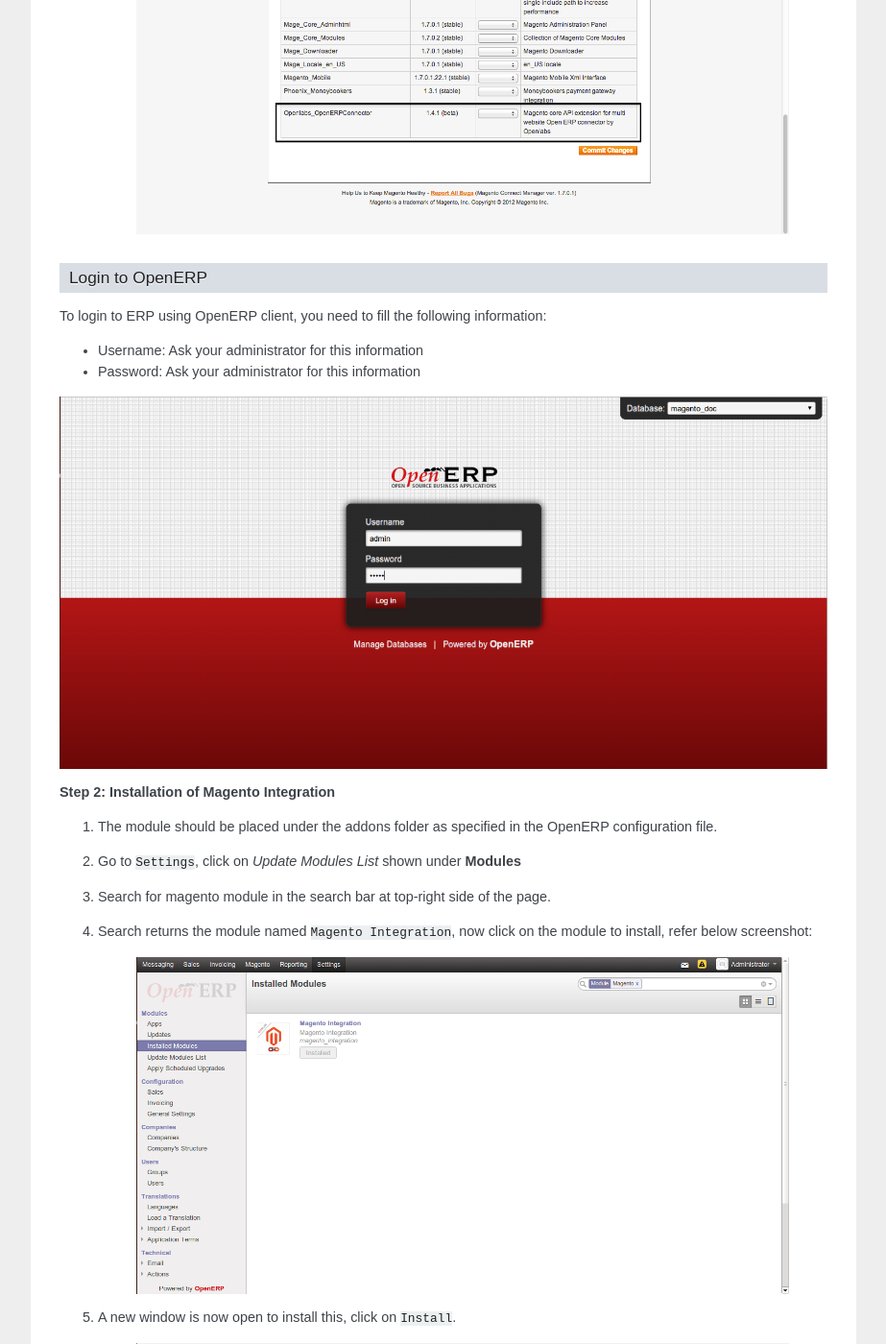
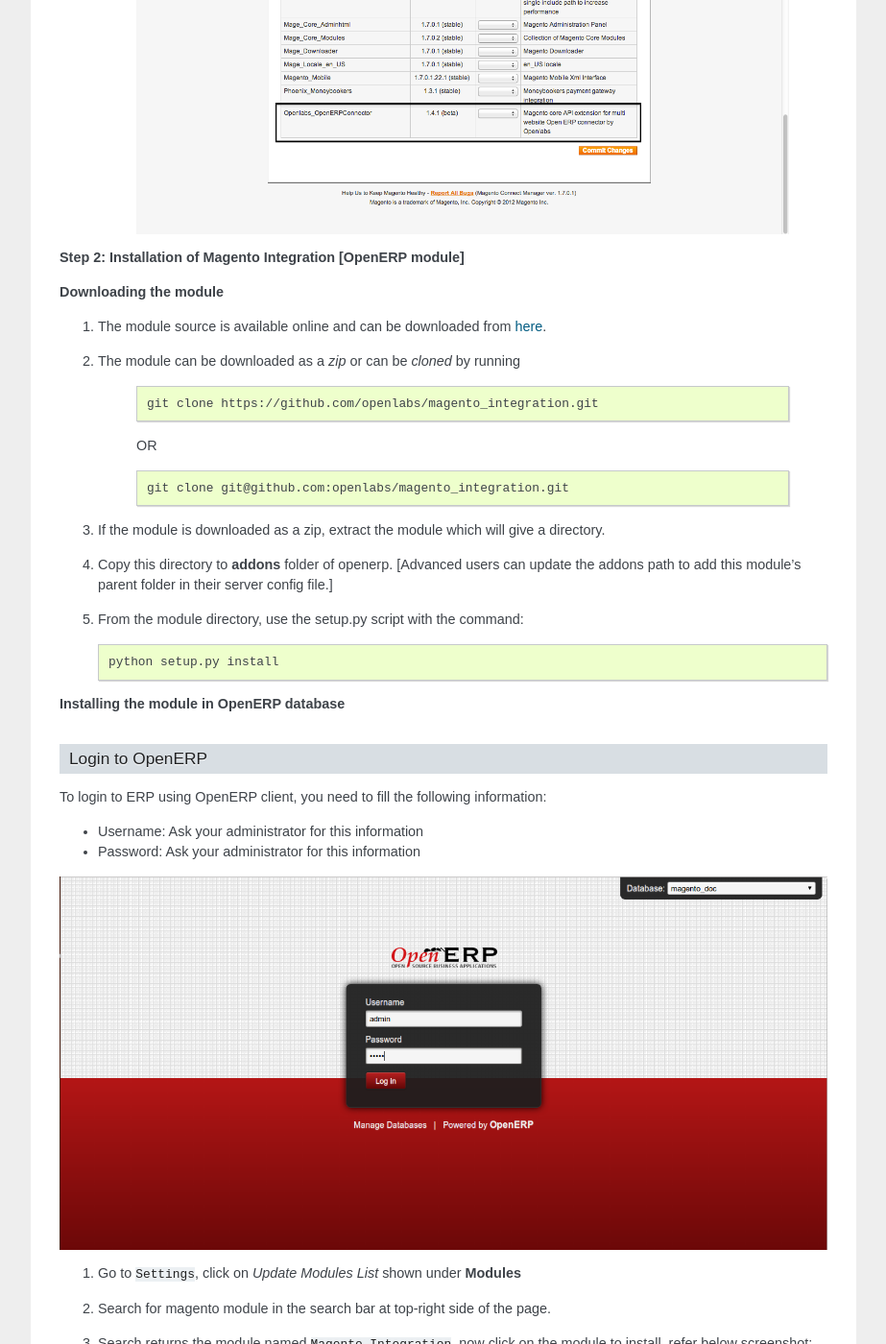
Before and after one commit to openlabs/magento_integration, a Sphinx documentation site: the page built from doc/source/introduction.rst, in a window 1280 px wide and 1400 px high, scrolled down 3448 px. Shown: the whole window at 96% size, without its empty margins (198-1121 px from the left). Built offline with Sphinx 7.4.7, drawn with Linux system fonts in a browser that asks for light colours; formulas are drawn with MathJax 3; some of the changed text lies outside the part shown.

Commit message:
Update doc with the setup process of module #1991
Users are really confused with installation as module needs to be
installed with setup.py first
This patch updates the doc with the process

```diff
--- a/doc/source/introduction.rst
+++ b/doc/source/introduction.rst
@@ -85,6 +85,41 @@
        :width: 800
        :align: center
 
+
+**Step 2: Installation of Magento Integration [OpenERP module]**
+
+**Downloading the module**
+
+1. The module source is available online and can be downloaded from
+   `here <https://github.com/openlabs/magento_integration>`_.
+
+2. The module can be downloaded as a `zip` or can be `cloned` by running
+
+    .. code-block:: sh
+
+        git clone https://github.com/openlabs/magento_integration.git
+
+    OR
+
+    .. code-block:: sh
+
+        git clone git@github.com:openlabs/magento_integration.git
+
+3. If the module is downloaded as a zip, extract the module which will
+   give a directory.
+
+4. Copy this directory to **addons** folder of openerp. [Advanced
+   users can update the addons path to add this module's parent folder in their
+   server config file.]
+
+5. From the module directory, use the setup.py script with the command:
+
+   .. code-block:: sh
+
+        python setup.py install
+
+**Installing the module in OpenERP database**
+
 .. _Login Instructions:
 
 Login to OpenERP
@@ -100,28 +135,23 @@
     :width: 1000
     :align: center
 
-**Step 2: Installation of Magento Integration**
+1. Go to ``Settings``, click on *Update Modules List* shown under **Modules**
 
-1. The module should be placed under the addons folder as specified in the
-   OpenERP configuration file.
+2. Search for magento module in the search bar at top-right side of the page.
 
-2. Go to ``Settings``, click on *Update Modules List* shown under **Modules**
-
-3. Search for magento module in the search bar at top-right side of the page.
-
-4. Search returns the module named ``Magento Integration``, now click on
+3. Search returns the module named ``Magento Integration``, now click on
    the module to install, refer below screenshot:
 
     .. image:: _images/search_magento.png
         :width: 800
         :align: center
 
-5. A new window is now open to install this, click on ``Install``.
+4. A new window is now open to install this, click on ``Install``.
 
     .. image:: _images/Install_magento.png
        :width: 800
 
-6. On installing this a new window pop-ups asking ``Configure Accounting
+5. On installing this a new window pop-ups asking ``Configure Accounting
    Data`` details for your taxes and chart of accounts. Enter the details
    and ``Continue``.
 
```
Also changed, not shown: other parts of doc/source/introduction.rst (+2 -2 lines).
